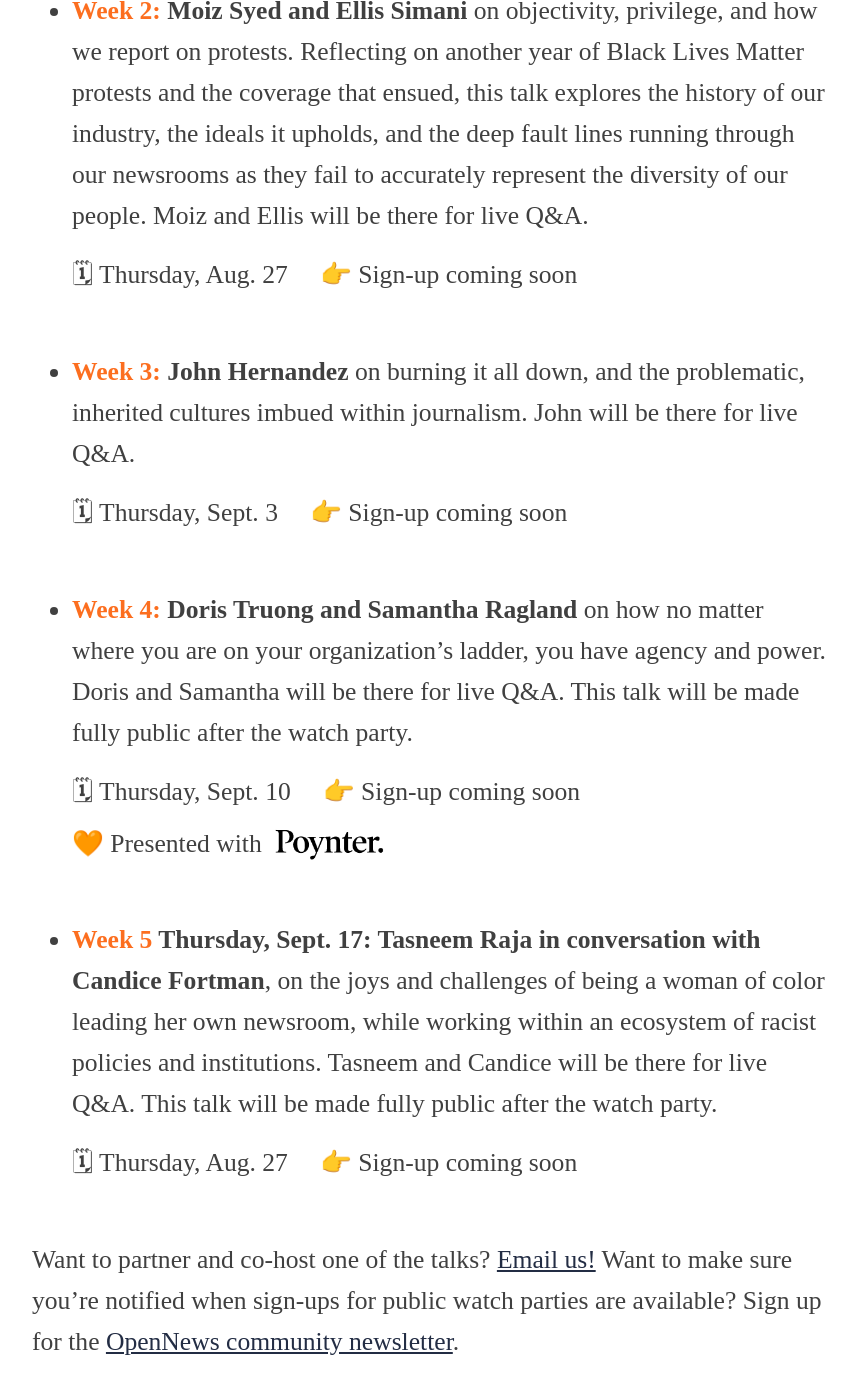
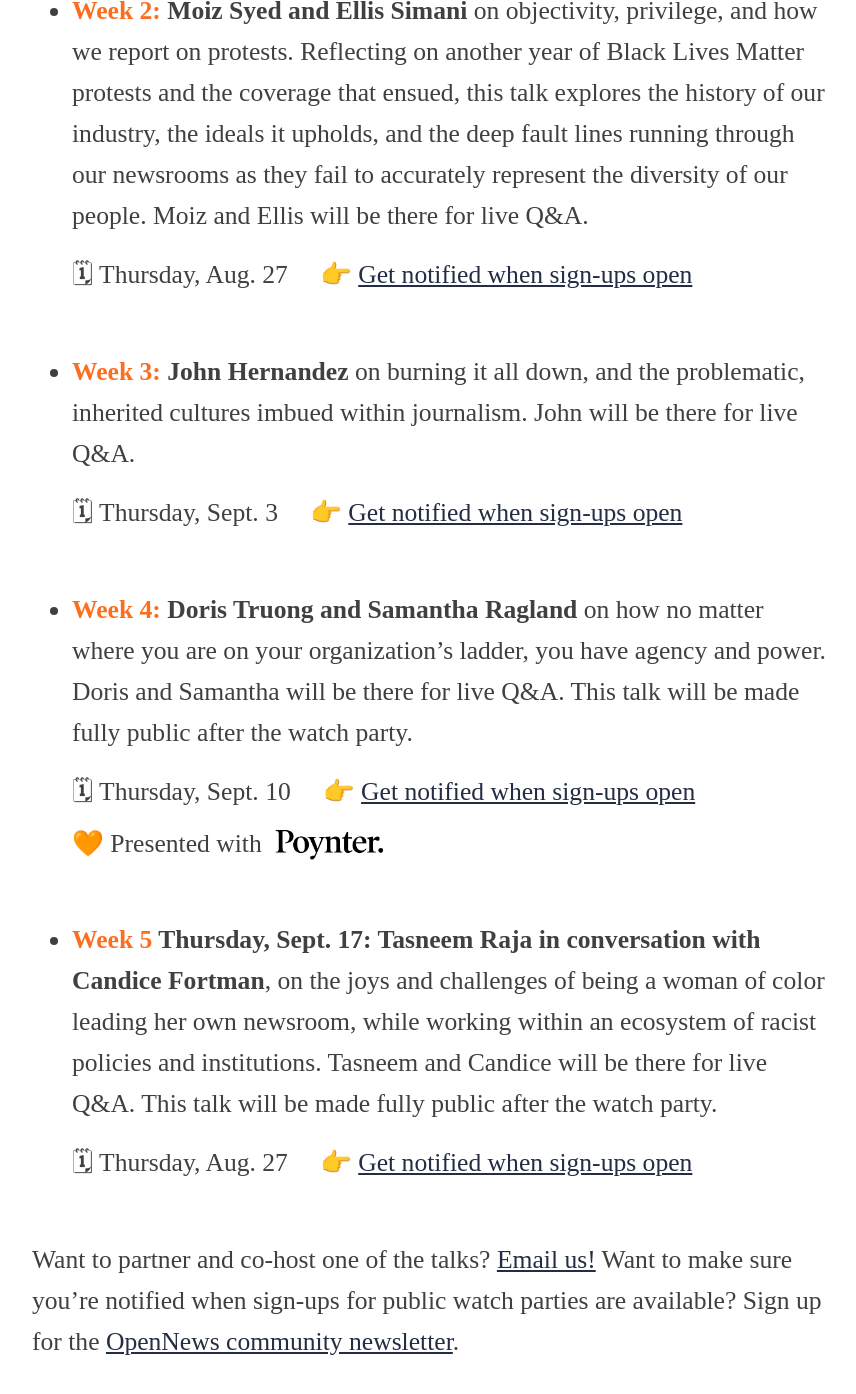
Before and after one commit to OpenNews/srccon-2020, a Jekyll site: the page built from talks-watch-parties.md, in a window 1280 px wide and 1400 px high, scrolled down 2298 px. Shown: the top 1394 px of the window, without its empty margins (208-1064 px from the left). Built offline with Jekyll 4.4.1, drawn with Linux system fonts in a browser that asks for light colours; some web fonts are replaced.

Commit message:
staging site adding notification sign-ups for future talks

```diff
--- a/talks-watch-parties.md
+++ b/talks-watch-parties.md
@@ -50,23 +50,23 @@ Sign-up links COMING SOON:
   * **<span class="week-name">Week 2:</span> Moiz Syed and Ellis Simani** on objectivity, privilege, and how we report on protests. Reflecting on another year of Black Lives Matter protests and the coverage that ensued, this talk explores the history of our industry, the ideals it upholds, and the deep fault lines running through our newsrooms as they fail to accurately represent the diversity of our people. Moiz and Ellis will be there for live Q&A.
   <ul class="action-links">
     <li>🗓 Thursday, Aug. 27</li>
-    <li>👉 Sign-up coming soon</li>
+    <li>👉 <a href="https://docs.google.com/forms/d/e/1FAIpQLSd3hUTYaEs6g1fmTK5Qd9nEPGDA6zLwR95z7y9xHdPmmq69ng/viewform">Get notified when sign-ups open</a></li>
   </ul>
   * **<span class="week-name">Week 3:</span> John Hernandez** on burning it all down, and the problematic, inherited cultures imbued within journalism. John will be there for live Q&A.
   <ul class="action-links">
     <li>🗓 Thursday, Sept. 3</li>
-    <li>👉 Sign-up coming soon</li>
+    <li>👉 <a href="https://docs.google.com/forms/d/e/1FAIpQLSd3hUTYaEs6g1fmTK5Qd9nEPGDA6zLwR95z7y9xHdPmmq69ng/viewform">Get notified when sign-ups open</a></li>
   </ul>
   * **<span class="week-name">Week 4:</span> Doris Truong and Samantha Ragland** on how no matter where you are on your organization’s ladder, you have agency and power. Doris and Samantha will be there for live Q&A. This talk will be made fully public after the watch party.
   <ul class="action-links">
     <li>🗓 Thursday, Sept. 10</li>
-    <li>👉 Sign-up coming soon</li>
+    <li>👉 <a href="https://docs.google.com/forms/d/e/1FAIpQLSd3hUTYaEs6g1fmTK5Qd9nEPGDA6zLwR95z7y9xHdPmmq69ng/viewform">Get notified when sign-ups open</a></li>
     <li>🧡 Presented with <a href="https://www.poynter.org/"><img class="poynter" src="/media/img/partners/poynter.png"></a></li>
   </ul>
   * **<span class="week-name">Week 5</span> Thursday, Sept. 17: Tasneem Raja in conversation with Candice Fortman**, on the joys and challenges of being a woman of color leading her own newsroom, while working within an ecosystem of racist policies and institutions. Tasneem and Candice will be there for live Q&A. This talk will be made fully public after the watch party.
   <ul class="action-links">
     <li>🗓 Thursday, Aug. 27</li>
-    <li>👉 Sign-up coming soon</li>
+    <li>👉 <a href="https://docs.google.com/forms/d/e/1FAIpQLSd3hUTYaEs6g1fmTK5Qd9nEPGDA6zLwR95z7y9xHdPmmq69ng/viewform">Get notified when sign-ups open</a></li>
   </ul>
 
 Want to partner and co-host one of the talks? [Email us!](mailto:sisi@opennews.org) Want to make sure you’re notified when sign-ups for public watch parties are available? Sign up for the [OpenNews community newsletter](https://opennews.us5.list-manage.com/subscribe?u=71c95e9a43708843d2fdc1f09&id=996e9290cc).
```
